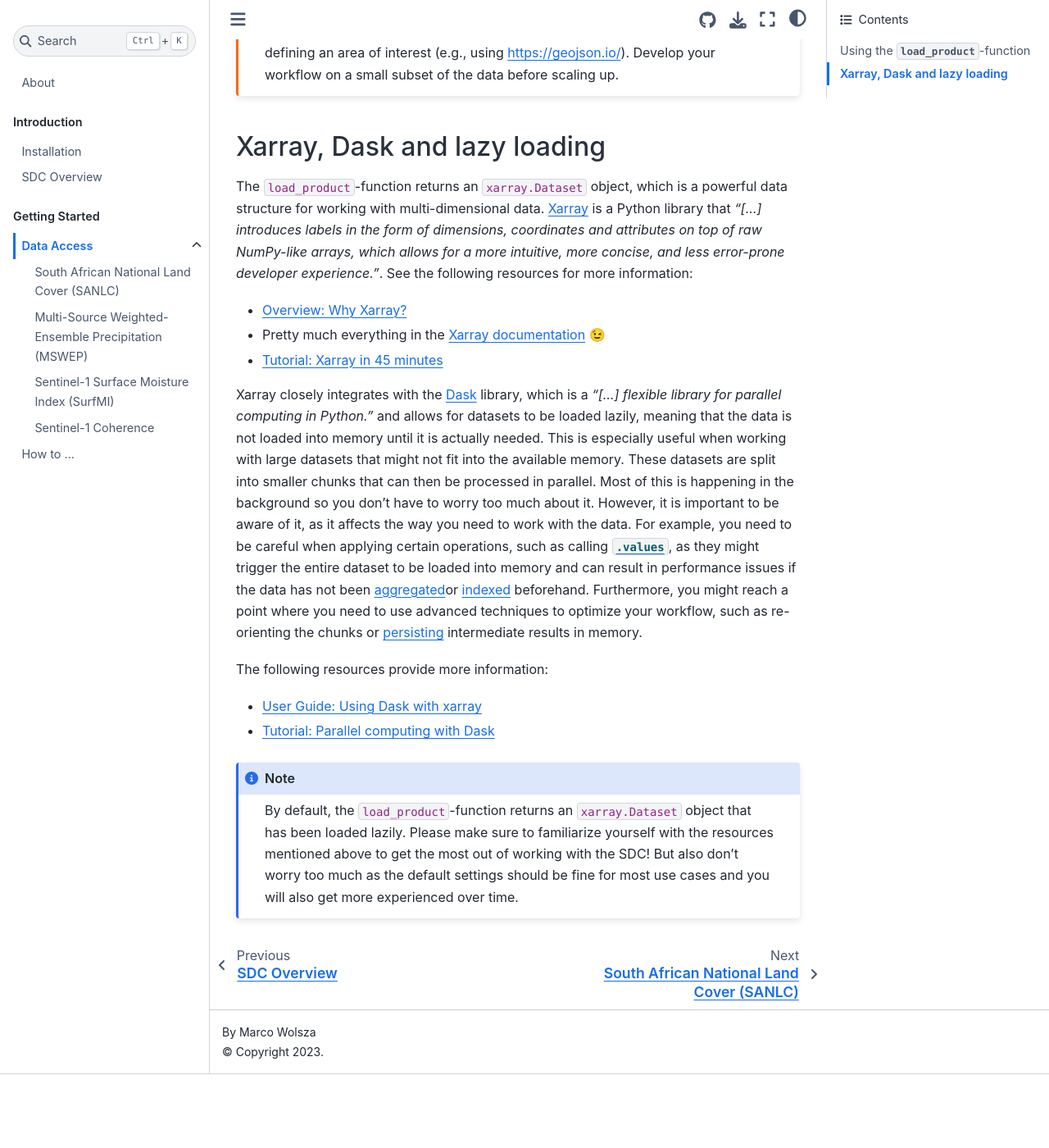
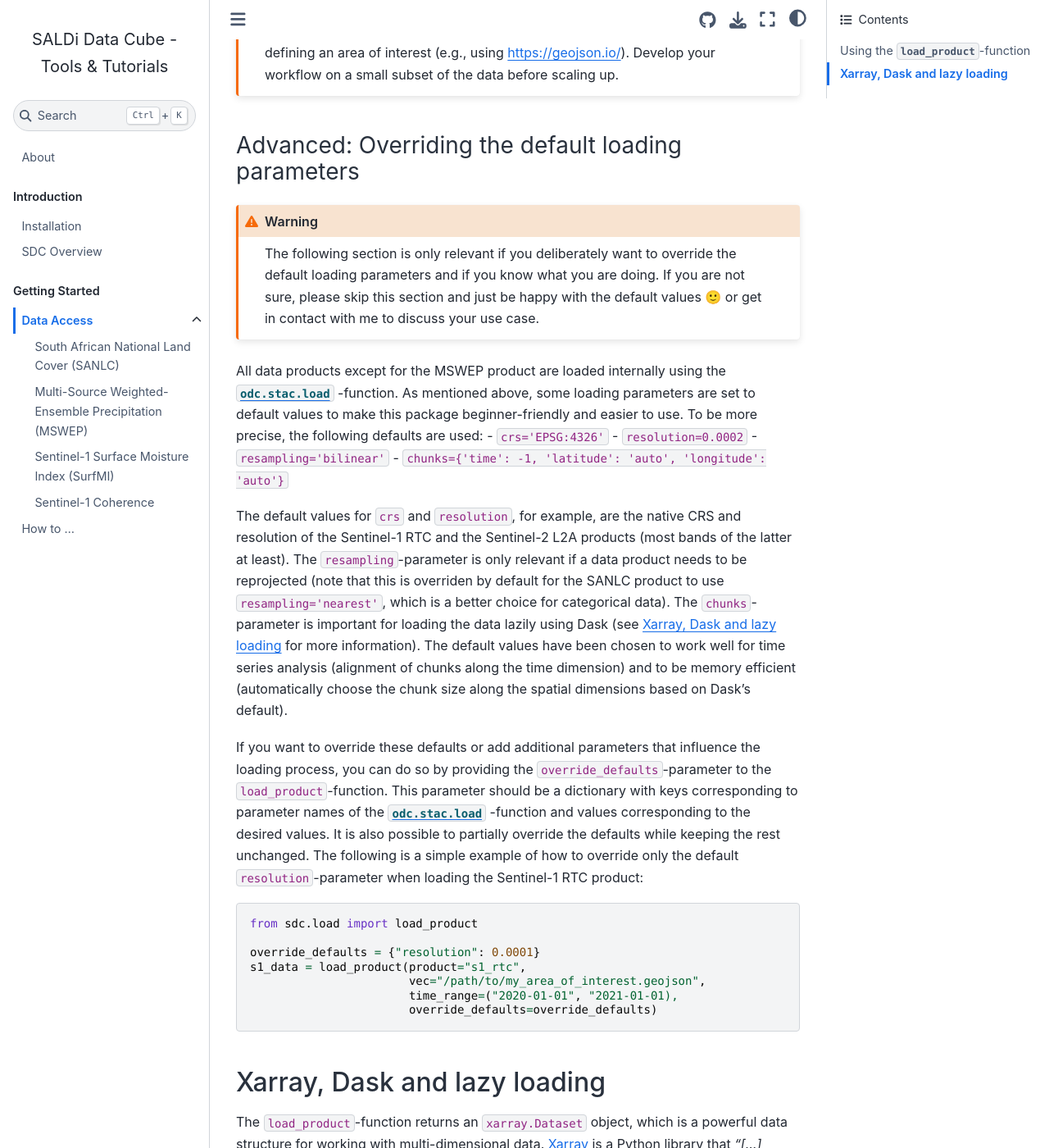
Before and after one commit to Jena-Earth-Observation-School/sdc-tools, a Jupyter Book: the page built from docs/content/02_Getting_Started/01_00_Data_Access.md, in a window 1280 px wide and 1400 px high, scrolled down 1885 px. Shown: the whole window at 82% size. Built offline with Jupyter Book 1.0.4 settings and Sphinx 7.4.7 and the Sphinx Book theme 1.1.4, drawn with Linux system fonts in a browser that asks for light colours; pages that are not in the unit, such as notebooks, are missing from menus; before the commit the page ends 3195 px from its top, so only the background shows below that.

Commit message:
[docs] add advanced loading section in 01_00_Data_Access.md

````diff
--- a/docs/content/02_Getting_Started/01_00_Data_Access.md
+++ b/docs/content/02_Getting_Started/01_00_Data_Access.md
@@ -76,6 +76,57 @@
 workflow on a small subset of the data before scaling up.
 ```
 
+### Advanced: Overriding the default loading parameters
+
+```{warning}
+The following section is only relevant if you deliberately want to override the
+default loading parameters and if you know what you are doing. If you are not
+sure, please skip this section and just be happy with the default values 🙂 or
+get in contact with me to discuss your use case.
+```
+
+All data products except for the MSWEP product are loaded internally using the
+[`odc.stac.load`](https://odc-stac.readthedocs.io/en/latest/_api/odc.stac.load.html#odc-stac-load)
+-function. As mentioned above, some loading parameters are set to default values
+to make this package beginner-friendly and easier to use. To be more precise,
+the following defaults are used:
+    - `crs='EPSG:4326'`
+    - `resolution=0.0002`
+    - `resampling='bilinear'`
+    - `chunks={'time': -1, 'latitude': 'auto', 'longitude': 'auto'}`
+
+The default values for `crs` and `resolution`, for example, are the native CRS
+and resolution of the Sentinel-1 RTC and the Sentinel-2 L2A products (most bands
+of the latter at least). The `resampling`-parameter is only relevant if a data
+product needs to be reprojected (note that this is overriden by default for the
+SANLC product to use `resampling='nearest'`, which is a better choice for
+categorical data). The `chunks`-parameter is important for loading the data
+lazily using Dask (see {ref}`xarray-dask-intro` for more information). The
+default values have been chosen to work well for time series analysis
+(alignment of chunks along the time dimension) and to be memory efficient
+(automatically choose the chunk size along the spatial dimensions based on
+Dask's default).
+
+If you want to override these defaults or add additional parameters that
+influence the loading process, you can do so by providing the
+`override_defaults`-parameter to the `load_product`-function. This parameter
+should be a dictionary with keys corresponding to parameter names of the
+[`odc.stac.load`](https://odc-stac.readthedocs.io/en/latest/_api/odc.stac.load.html#odc-stac-load)
+-function and values corresponding to the desired values. It is also possible to
+partially override the defaults while keeping the rest unchanged. The following
+is a simple example of how to override only the default `resolution`-parameter
+when loading the Sentinel-1 RTC product:
+
+```{code-block} python
+from sdc.load import load_product
+
+override_defaults = {"resolution": 0.0001}
+s1_data = load_product(product="s1_rtc",
+                       vec="/path/to/my_area_of_interest.geojson",
+                       time_range=("2020-01-01", "2021-01-01),
+                       override_defaults=override_defaults)
+```
+
 (xarray-dask-intro)=
 ## Xarray, Dask and lazy loading
 
````
